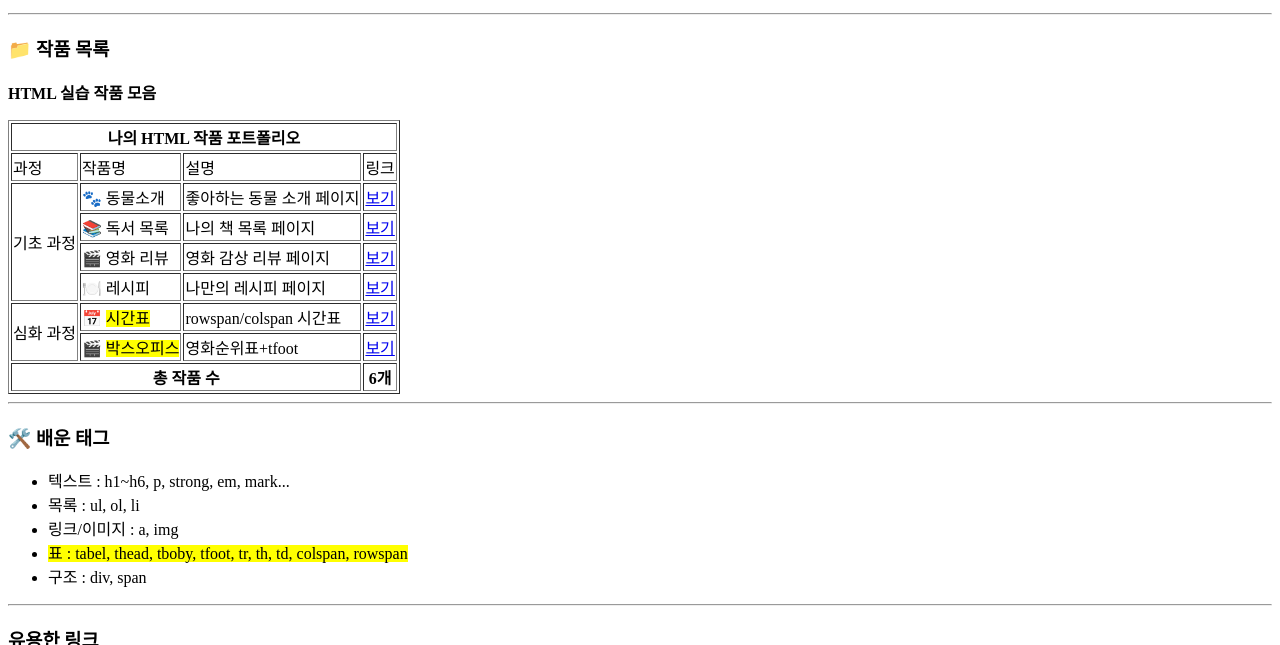
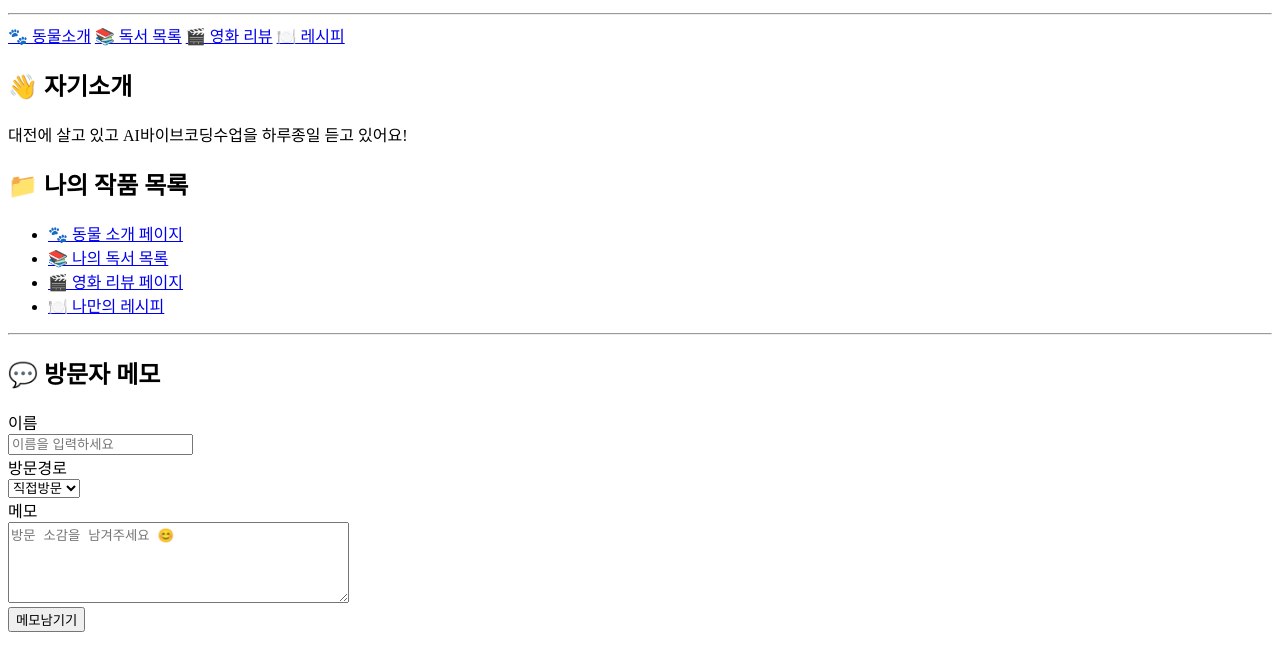
Before and after one commit to minha86ibo-prog/mystyle, a plain HTML site: page index.html in a window 1280 px wide. Shown: the part 296-941 px from the top of the page. Drawn offline with Linux system fonts and the light colour scheme.

Commit message:
Add files via upload

```diff
--- a/index.html
+++ b/index.html
@@ -6,89 +6,83 @@
     <title>나의HTML 작품 포트폴리오 페이지</title>
 </head>
 <body>
+ <header>
     <h1>🏡 신민하의 HTML 포트폴리오</h1>
     <img src="https://www.shutterstock.com/image-vector/portrait-young-woman-short-brown-260nw-2689580887.jpg" alt="프로필 이미지" width="150">
     <p> 안녕하세요! 저는 <strong>신민하</strong>입니다. <br>
             <em>AI바이브코딩수업을 배우고 있는데</em>, <br>
              <em>참 어렵고 하고 나면 신기하네요</em>😀
+ </header>
   <hr>
-    <h3>📁 작품 목록 </h3>
-    <p><strong>HTML 실습 작품 모음</strong></p>
-    <table border="1">
-        <thead>
-            <tr>
-                <th colspan="4">나의 HTML 작품 포트폴리오</th>
-            </tr>
-            <tr>
-                <td>과정</td>
-                <td>작품명</td>
-                <td>설명</td>
-                <td>링크</td>
-            </tr>
-        </thead>
-        <tbody>
-            <tr>
-                <td rowspan="4">기초 과정</td>
-                <td>🐾 동물소개</td>
-                <td>좋아하는 동물 소개 페이지</td>
-                <td><a href="animal.html">보기</a> </td>
-            </tr>
-            <tr>
-                <td>📚️ 독서 목록</td>
-                <td>나의 책 목록 페이지</td>
-                <td><a href="book.html">보기</a></td>
-            </tr>
-            <tr>
-                <td>🎬️ 영화 리뷰</td>
-                <td>영화 감상 리뷰 페이지</td>
-                <td><a href="movie.html">보기</a></td>
-            </tr>
-            <tr>
-                <td>🍽️ 레시피</td>
-                <td>나만의 레시피 페이지</td>
-                <td><a href="recipe.html">보기</a></td>
-            </tr>
-            <tr>
-                <td rowspan="2">심화 과정</td>
-                <td>📅 <mark>시간표</mark></td>
-                <td>rowspan/colspan 시간표</td>
-                <td><a href="timetable.html">보기</a></td>
-            </tr>
-            <tr>
-                <td>🎬 <mark>박스오피스</mark></td>
-                <td>영화순위표+tfoot</td>
-                <td><a href="boxoffice.html">보기</a></td>
-            </tr>
-        </tbody>
-        <tfoot>
-            <tr>
-                <th colspan="3">총 작품 수</th>
-                <th>6개</th>
-            </tr>
-        </tfoot>
-    </table>
+  <nav>
+    <a href="animal.html">🐾 동물소개</a>
+    <a href="book.html">📚️ 독서 목록</a>
+    <a href="movie.html">🎬️ 영화 리뷰</a>
+    <a href="recipe.html">🍽️ 레시피</a>
+  </nav>
+  <main>
+    <section>
+        <h2>👋 자기소개 </h2>
+        <p> 대전에 살고 있고 AI바이브코딩수업을 하루종일 듣고 있어요!</p>
+    </section>
+
+   <section>
+    <h2>📁 나의 작품 목록 </h2>
+    <ul>
+        <li><a href="animal.html">🐾 동물 소개 페이지</a></li>
+        <li> <a href="book.html">📚️ 나의 독서 목록</li>
+        <li><a href="movie.html">🎬️ 영화 리뷰 페이지</li>
+        <li><a href="recipe.html">🍽️ 나만의 레시피</a></li>
+    </ul>
+    </section>
     <hr>
-    <h3>🛠️ 배운 태그</h3>
-    <ul>
-        <li>텍스트 : h1~h6, p, strong, em, mark...</li>
-        <li>목록 : ul, ol, li</li>
-        <li>링크/이미지 : a, img</li>
-        <li><mark>표 : tabel, thead, tboby, tfoot, tr, th, td, colspan, rowspan</mark> </li>
-        <li>구조 : div, span</li>
-    </ul>
-    <hr>
-    <h3> 유용한 링크</h3>
-    <ol>
-        <li><a href="https://developer.mozilla.org/ko/docs/Web/HTML">MDN Weg Docs-HTML 공식 문서</a></li>
-        <li><a href="https://www.w3schools.com/html/">W3Scholls-HTML튜토리얼</a></li>
-        <li><a href="https://caniuse.com/">Can I Use-브라우저 호환성 확인</a></li>
-    </ol>
-    <hr>
-    <p>신민하, 방과 후 강사 양성 과정, 2026년 </p>
+    <h2>💬 방문자 메모 </h2>
+    <section id="guestbook">
+     <form action="">
+        <div class="input-groug">
+            <label for="user-name">이름</label><br>
+            <input type="text" id="name" placeholder="이름을 입력하세요">
+        </div>
 
-    <footer>
-        <p>2026. ShinMinHa. &copy;  All Rights Reserved.</p>
-    </footer>
+        <div>
+            <label for="visit-path">방문경로</label><br>
+
+        <select id="visit-path" name="visit-path">
+            <option value="direct">직접방문</option>
+            <option value="search">검색</option>
+            <option value="recommend">추천</option>
+        </select>
+        </div>
+
+
+        <div>
+            <label for="memo">메모</label><br>
+            <textarea id="memo" name="memo" cols="40" rows="5" placeholder="방문 소감을 남겨주세요 😊"></textarea>
+        </div>
+
+        <button type="submit">메모남기기 </button>
+
+     </form>
+    </section>
+     </main>
+
+
+<footer>
+
+    <p>홍길동 · 방과 후 강사 양성 과정 · 2026 </p>
+
+    <div class="copyright">
+            <p>Minha. 2026. &copy; All Rights Reserved.</p>
+    </div>
+
+
+</footer>
+
+
+
+
+
+
 
 
 </body>
```
Also changed, not shown: animal.html (+14 -2 lines), book.html (+20 -3 lines), movie.html (+44 -7 lines), recipe.html (+27 -0 lines).
